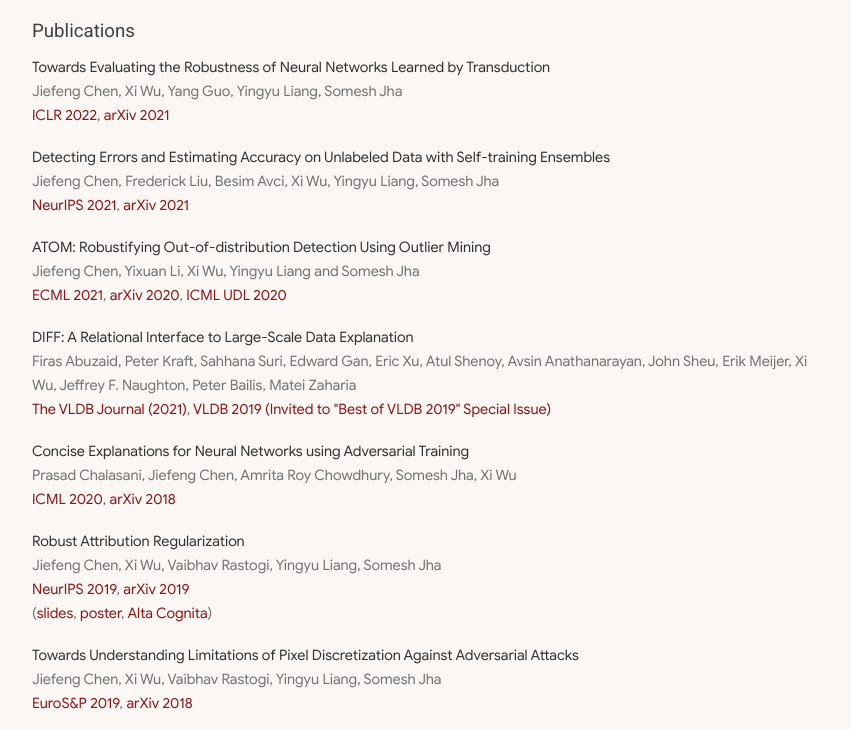
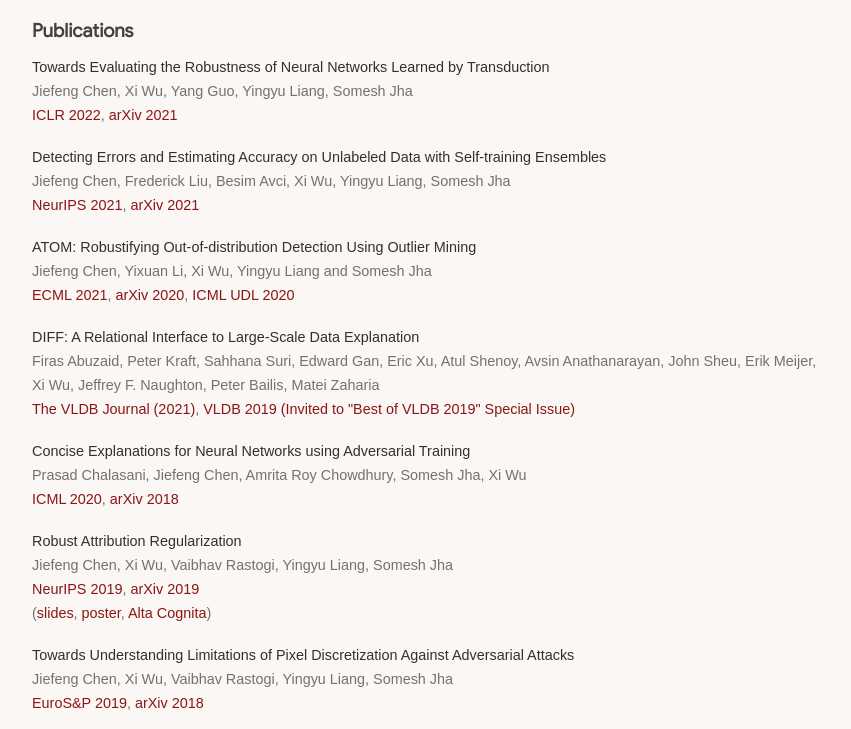
Before and after one commit to andrewxiwu/andrewxiwu.github.io, a plain HTML site: page index.html in a window 1280 px wide. Shown: the part 183-912 px from the top of the page, without its empty margins (211-1062 px from the left). Drawn offline with Linux system fonts and the light colour scheme; a web font is replaced by a local one.

Commit message:
only uses google sans for sections

```diff
--- a/stylesheets/wuxi.css
+++ b/stylesheets/wuxi.css
@@ -13,7 +13,7 @@
 /* Nice background colors: #FAF5F5 */
 body {
   background-color: #FAF7F5;
-  font-family: GoogleSans, myriad-pro, sans-serif;
+  font-family: myriad-pro, sans-serif;
   font-weight: 400;
   font-style: normal;
   font-size: 90%;
@@ -56,7 +56,7 @@
   line-height: 56px;
   font-family: 'Roboto Slab', serif;
   display: inline;
-  font-size: 250%;
+  font-size: 270%;
   font-weight: 400;
   color: #414141;
   text-decoration: none;
@@ -64,9 +64,9 @@
 
 h2 {
   display: inline;
-  font-family: 'Roboto', sans-serif;
+  font-family: GoogleSans, 'Roboto', sans-serif;
   font-size: 130%;
-  font-weight: 500;
+  font-weight: 600;
   color: #414141;
   text-decoration: none;
 }
```
